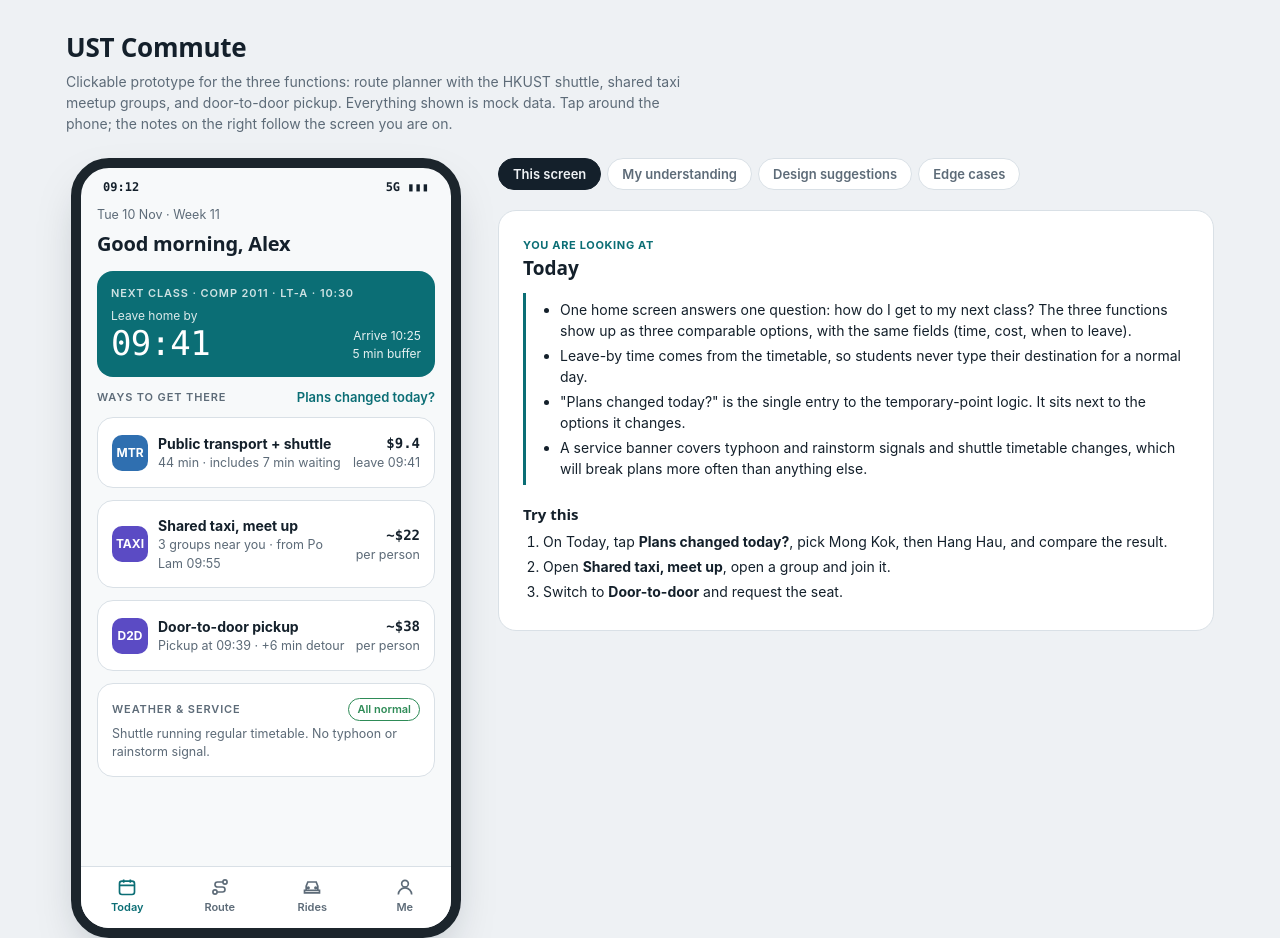
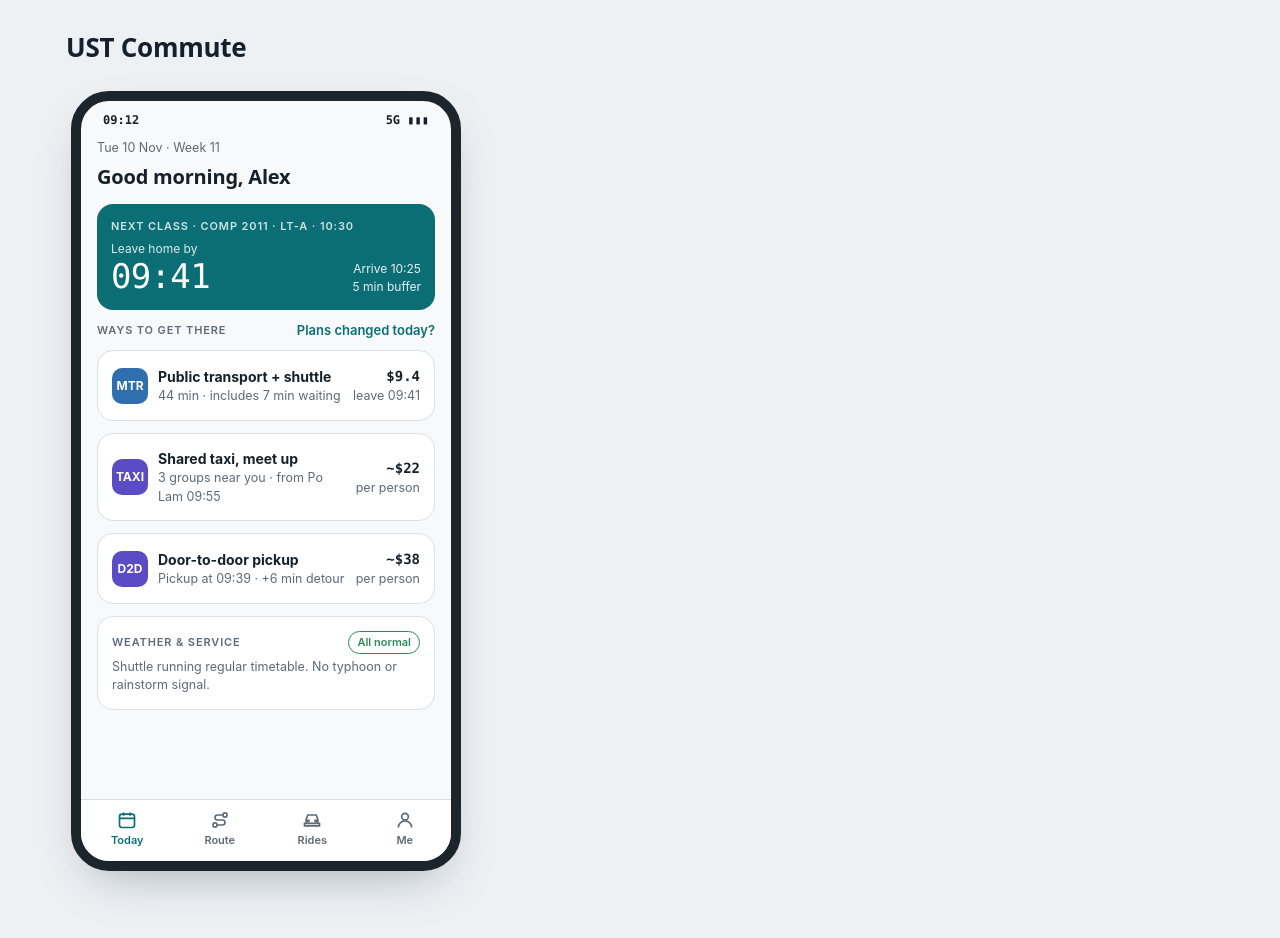
Before and after one commit to theresaTAT/emia2020Group3, a plain HTML site: page index.html in a window 1280 px wide. Shown: the top 938 px of the page. Drawn offline with Linux system fonts and the light colour scheme.

Commit message:
remove the note and description

```diff
--- a/index.html
+++ b/index.html
@@ -139,7 +139,6 @@ html,body{margin:0}
 <div class="wrap">
   <header class="top">
     <h1>UST Commute</h1>
-    <p>Clickable prototype for the three functions: route planner with the HKUST shuttle, shared taxi meetup groups, and door-to-door pickup. Everything shown is mock data. Tap around the phone; the notes on the right follow the screen you are on.</p>
   </header>
   <div class="layout">
     <div class="phone-col">
@@ -150,10 +149,6 @@ html,body{margin:0}
         <div id="overlay"></div>
       </div>
     </div>
-    <section class="notes">
-      <div class="ntabs" id="ntabs"></div>
-      <div class="npanel" id="npanel"></div>
-    </section>
   </div>
 </div>
 
```
